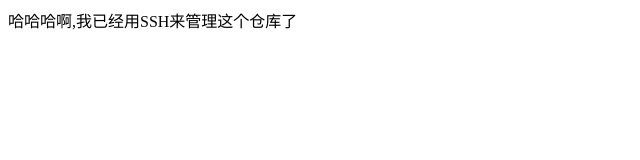
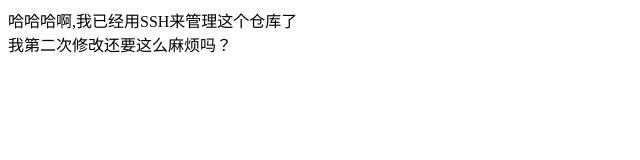
Before and after one commit to rui-rui-an/shhgithub, a plain HTML site: page index.html in a window 1280 px wide. Shown: the whole page, without its empty margins (0-640 px from the left). Drawn offline with Linux system fonts and the light colour scheme.

Commit message:
还要这么麻烦吗

```diff
--- a/index.html
+++ b/index.html
@@ -7,5 +7,6 @@
 </head>
 <body>
     <div>哈哈哈啊,我已经用SSH来管理这个仓库了</div>
+    <div>我第二次修改还要这么麻烦吗？</div>
 </body>
 </html>
```
